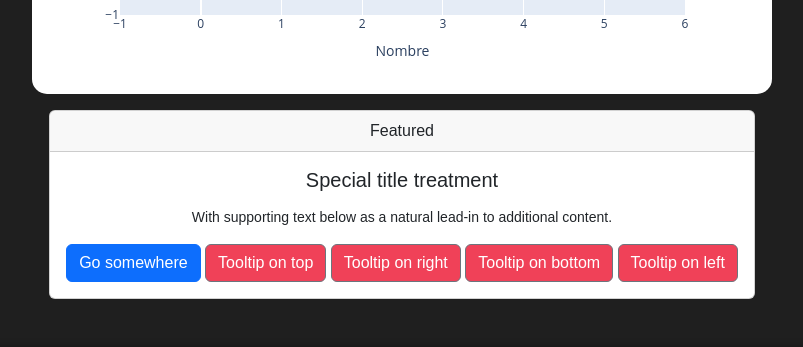
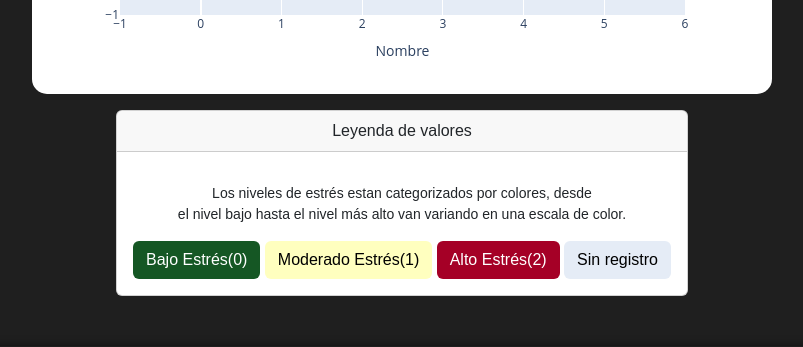
Before and after one commit to luisleon7677/-StressMonit_Project, a Flask app: page /inicio in a window 1280 px wide. Shown: the part 799-1146 px from the top of the page, without its empty margins (363-1166 px from the left). Run offline with Flask 3, Linux system fonts and the light colour scheme; the visitor is signed in with stand-in values (Sample User, id 1); data that the repository does not hold is empty; some libraries are stand-ins or nearby versions.

Commit message:
Se agregaron etiquetas para explicar el mapa de calor y sus colores

```diff
--- a/static/inicio.css
+++ b/static/inicio.css
@@ -36,3 +36,20 @@ iframe {
     height: 90vh;
     border: none;
 }
+/*botones*/
+#btn-estres-bajo{
+    background-color: #155724;
+    color: white;
+}
+#btn-estres-medio{
+    background-color: #FFFFBF;
+    color: black;
+}
+#btn-estres-alto{
+    background-color: #A50026;
+    color: white;
+}
+#btn-estres-not{
+    background-color: #E5ECF6;
+    color: black;
+}
--- a/static/styles.css
+++ b/static/styles.css
@@ -91,6 +91,8 @@ form button {
 form button:hover {
     background-color: #ff3333;
 }
+
+
 
 .forgot {
     display: block;
--- a/templates/base.html
+++ b/templates/base.html
@@ -13,6 +13,7 @@
     <link rel="stylesheet" href="/static/soporte.css">
     <link rel="stylesheet" href="/static/recursos.css">
     <link rel="stylesheet" href="/static/inicio.css">
+
 
     <!-- Profile Slide CSS (MODIFICADO) -->
     <link rel="stylesheet" href="/static/profile-slide.css">
@@ -113,8 +114,14 @@
         });
     </script>
 
+    <!--Poppper.js  is used for Popovers-->
+    <script src="https://cdn.jsdelivr.net/npm/@popperjs/core@2.11.8/dist/umd/popper.min.js"></script>
     <!-- Bootstrap JS -->
     <script src="https://cdn.jsdelivr.net/npm/bootstrap@5.3.3/dist/js/bootstrap.bundle.min.js" integrity="sha384-YvpcrYf0tY3lHB60NNkmXc5s9fDVZLESaAA55NDzOxhy9GkcIdslK1eN7N6jIeHz" crossorigin="anonymous"></script>
-
+    <!--Scrip for popovers in "inicio"-->
+    <script>
+        const popoverTriggerList = document.querySelectorAll('[data-bs-toggle="popover"]')
+        const popoverList = [...popoverTriggerList].map(popoverTriggerEl => new bootstrap.Popover(popoverTriggerEl))
+    </script>
 </body>
 </html>
--- a/templates/inicio.html
+++ b/templates/inicio.html
@@ -14,23 +14,21 @@
   <!--Card with information about stress levels-->
   <div class="card mt-3">
     <div class="card-header">
-      Featured
+      Leyenda de valores
     </div>
     <div class="card-body">
-      <h5 class="card-title">Special title treatment</h5>
-      <p class="card-text">With supporting text below as a natural lead-in to additional content.</p>
-      <a href="" class="btn btn-primary">Go somewhere</a>
-      <button type="button" class="btn btn-secondary" data-bs-toggle="tooltip" data-bs-placement="top" data-bs-title="Tooltip on top">
-        Tooltip on top
+      <p class="card-text">Los niveles de estrés estan categorizados por colores, desde <br> el nivel bajo hasta el nivel más alto van variando en una escala de color.</p>
+      <button type="button" id="btn-estres-bajo" class="btn" data-bs-container="body" data-bs-toggle="popover" data-bs-placement="left" data-bs-content="Es una metríca aceptable y nos dice que el empleado no se siente muy estresado al realizar la actividad.">
+        Bajo Estrés(0)
       </button>
-      <button type="button" class="btn btn-secondary" data-bs-toggle="tooltip" data-bs-placement="right" data-bs-title="Tooltip on right">
-        Tooltip on right
+      <button type="button" class="btn" id="btn-estres-medio" data-bs-container="body" data-bs-toggle="popover" data-bs-placement="bottom" data-bs-content="Es un estrés normal y no se considera riesgoso.">
+        Moderado Estrés(1)
       </button>
-      <button type="button" class="btn btn-secondary" data-bs-toggle="tooltip" data-bs-placement="bottom" data-bs-title="Tooltip on bottom">
-        Tooltip on bottom
+      <button type="button" class="btn" id="btn-estres-alto" data-bs-container="body" data-bs-toggle="popover" data-bs-placement="bottom" data-bs-content="Es una alerta de que la actividad es muy estresante para el empleado, si esto se repite en varios empleados el problema es la actividad, si no es posible que sea solo en el empleado y se debe tratar de manera personal.">
+        Alto Estrés(2)
       </button>
-      <button type="button" class="btn btn-secondary" data-bs-toggle="tooltip" data-bs-placement="left" data-bs-title="Tooltip on left">
-        Tooltip on left
+      <button type="button" class="btn" id="btn-estres-not" data-bs-container="body" data-bs-toggle="popover" data-bs-placement="right" data-bs-content="No se ha realizado aún un monitoreo del usuario con dicha actividad.">
+        Sin registro
       </button>
     </div>
   </div>
@@ -72,4 +70,5 @@
 </div>
 
 
+
 {%endblock%}
```
